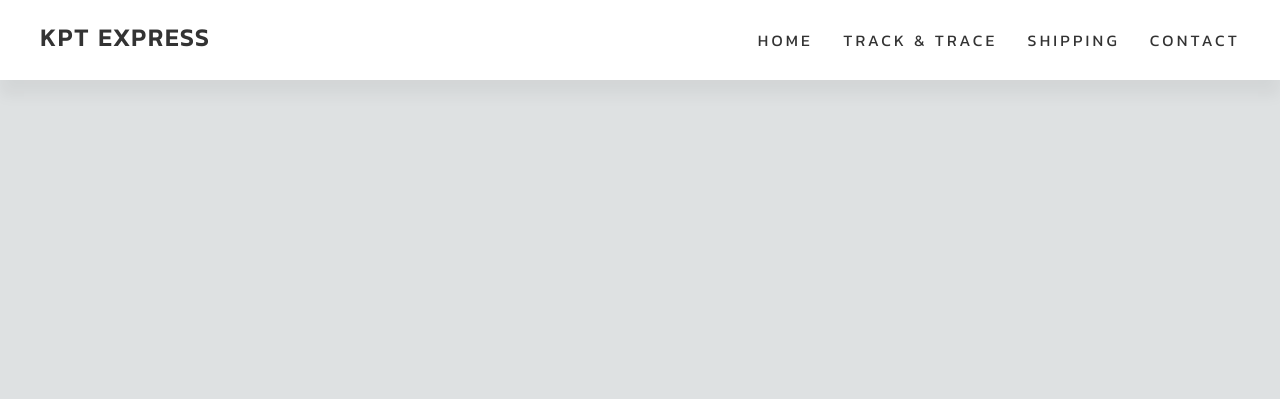
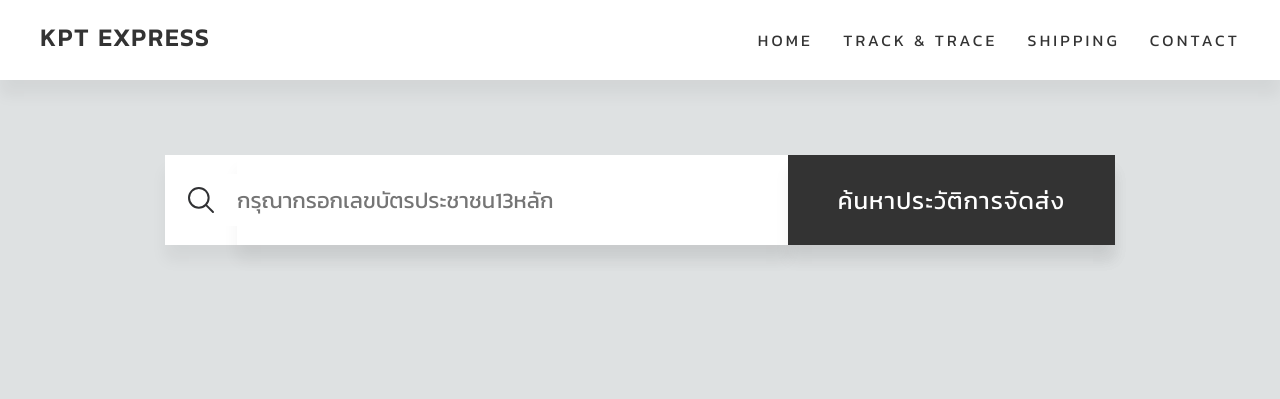
Before and after one commit to tanabodeeb63/php, a PHP site: the page made by track&trace.php in a window 1280 px wide. Shown: the top 399 px of the page. Run offline with PHP 8.4, Linux system fonts and the light colour scheme.

Commit message:
ล่าสุด

```diff
--- a/track&trace.css
+++ b/track&trace.css
@@ -68,3 +68,43 @@ header ul li a:hover::before
     transform: scaleX(1);
     transform-origin: left;
 }
+.container{
+    width: 100%;
+    height: 50vh;
+    display: flex;
+    align-items: center;
+    justify-content: center;
+}
+form{
+    width: 950px;
+    height: 90px;
+    background: #fff;
+    display: flex;
+    box-shadow: 0 15px 15px rgba(0,0,0,0.05);
+
+}
+form input{
+    flex: 1;
+    border: none;
+    outline: none;
+    font-size: 22px;
+    box-shadow: 0 15px 15px rgba(0,0,0,0.05);
+}
+form button{
+    background: #333;
+    padding: 10px 50px;
+    border: none;
+    outline: none;
+    color: #fff;
+    letter-spacing: 1px;
+    cursor: pointer;
+    font-size: 24px;
+    box-shadow: 0 15px 15px rgba(0,0,0,0.05);
+}
+form .search-icon{
+    color:#303133;
+    align-self: center;
+    padding: 10px 20px;
+    background-color: #ffff;
+    font-size: 32px;
+}
--- a/track&trace.php
+++ b/track&trace.php
@@ -19,6 +19,13 @@
             </ul>
         </div>
     </header>
+    <div class="container">
+        <form>
+            <ion-icon name="search-outline" class="search-icon"></ion-icon>
+            <input type="text" placeholder="กรุณากรอกเลขบัตรประชาชน13หลัก">
+            <button type="submit">ค้นหาประวัติการจัดส่ง</button>
+        </form>
+    </div>
     <script type="module" src="https://unpkg.com/ionicons@5.5.2/dist/ionicons/ionicons.esm.js"></script>
     <script nomodule src="https://unpkg.com/ionicons@5.5.2/dist/ionicons/ionicons.js"></script>
 </body>
```
Also changed, not shown: shipping.php (+8 -7 lines).
